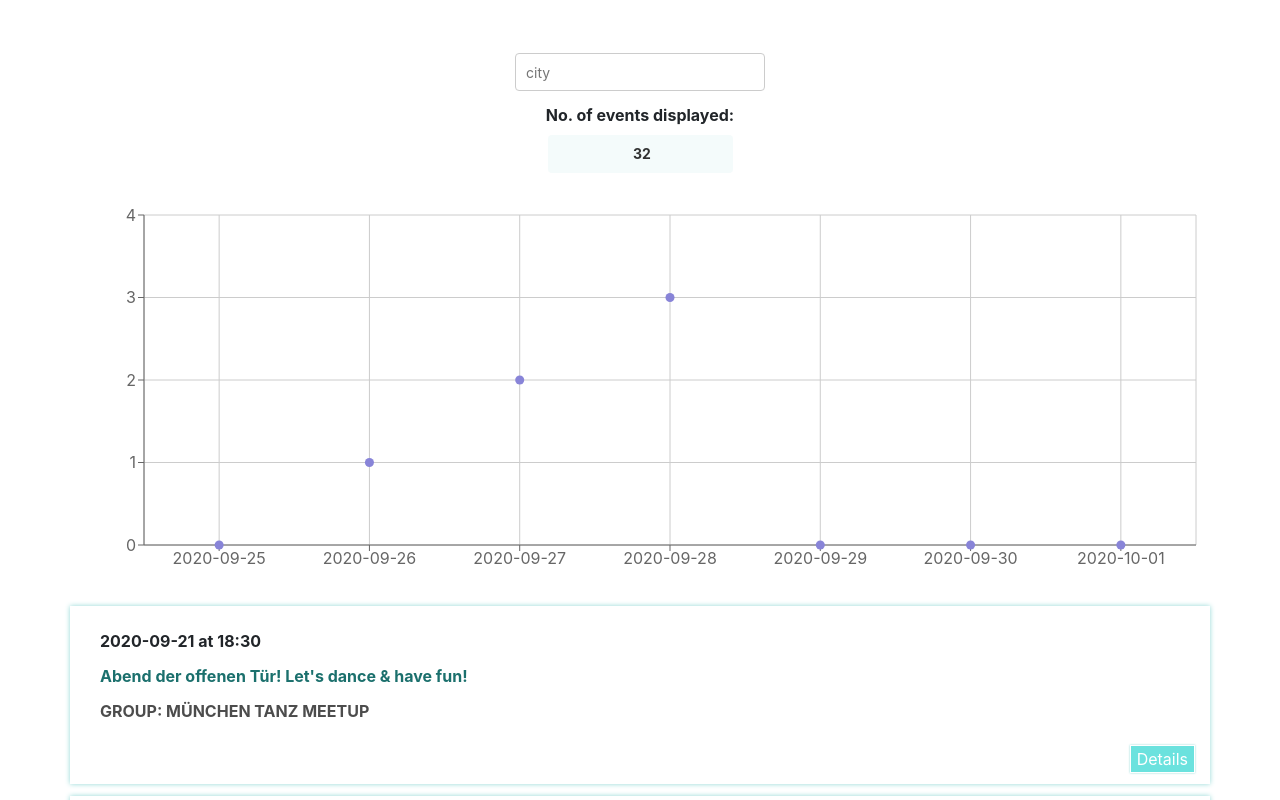
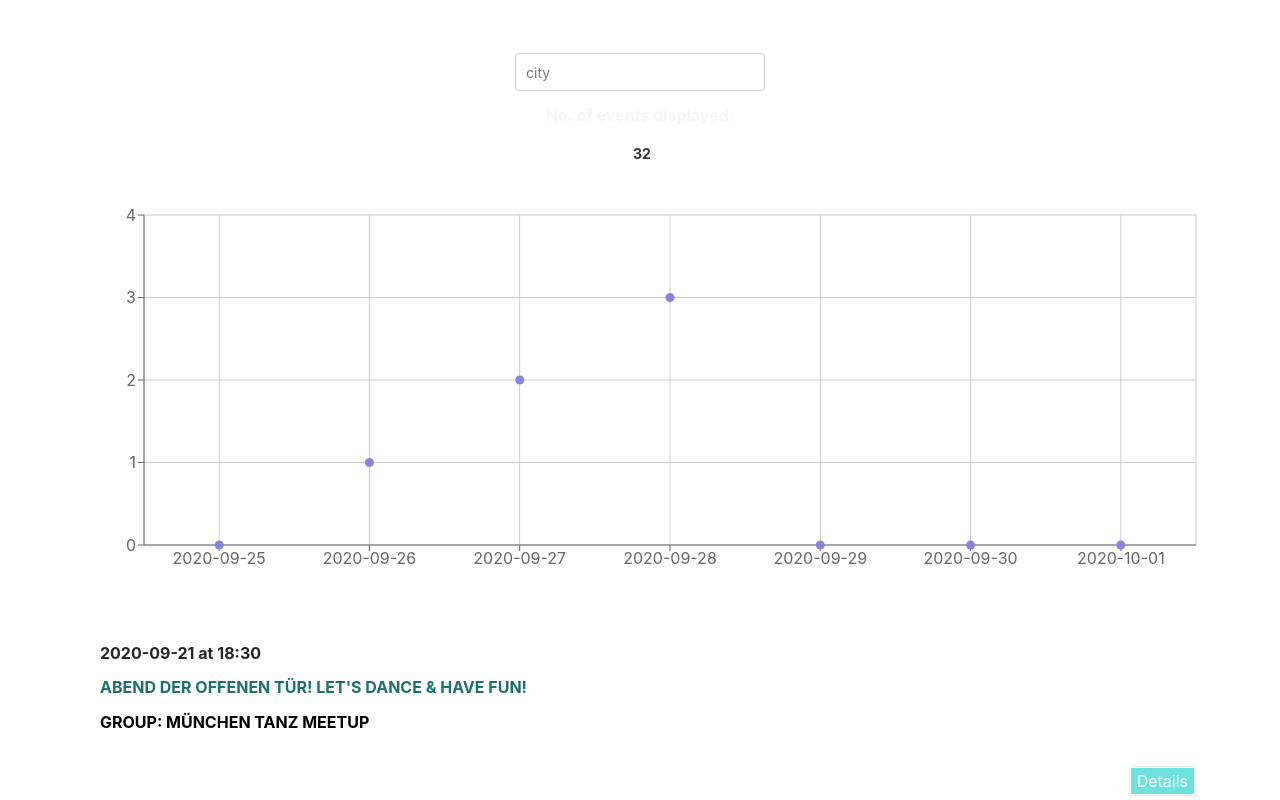
Before and after one commit to skouroufexis/meetup, a React (Create React App) app: page / in a window 1280 px wide. Shown: the top 800 px of the page. Built offline with nearby package versions, Linux system fonts and the light colour scheme; what atatus-spa would draw is missing.

Commit message:
Update App.css
added further styles

```diff
--- a/src/App.css
+++ b/src/App.css
@@ -1,10 +1,18 @@
 .App {
   text-align: center;
   padding: 2% 5%;
+
 }
+
+.app_title {margin-top: 2%;
+            font-family: 'Alfa Slab One', cursive;
+            color: darkcyan;
+
+      }
 
 .App * {
   box-sizing: border-box;
+
 }
 
 ul {
@@ -70,67 +78,52 @@ input[type="text"], input[type="number"] {
   position: relative;
 }
 
-/*
-
-.name {
-  font-size: 18px;
-  font-weight: 600;
-}
-
-.group-name {
-  text-transform: uppercase;
-  font-size: 14px;
-}
-
-.going, .visibility {
-  font-style: italic;
-}
-
-.description {
-  overflow-x: hidden;
-}
-
-.number-of-events {
-  width: 80px;
-  margin: 20px 0 50px;
-  text-align: right;
-} */
-
 .container {margin-top: 1%;}
 .row {justify-content: center;}
 
 
-label {font-weight: bold;}
+label {font-weight: bold; color: whitesmoke;}
+
+
+#top_menu_container {margin-top: 3%;
+                    background-image:url('./icons/Meetup.gif');
+                    background-size: contain;
+                    background-position: left;
+                    background-repeat: no-repeat;
+                    background-color: rgba(0,139,139,0.5);
+                    }
 
 #input_numberOfEvents {text-align: center;
                        margin-bottom: 2%;
                        color: rgba(0,0,0,0.8);
                        font-weight: bold;
                        border: none;
-                       background-color: rgb(145, 216, 214,0.1);
+                       background-color: white;
+                       /* background-color: rgb(145, 216, 214,0.1); */
                         }
 
 
-
-
+#scatterChart_header h5 {color: darkcyan;font-weight: bold;}
+#scatter_chart_container {}
 
 button {
         background-color:rgb(107, 226, 222);
         color: white;
         border: solid white thin;
         box-shadow: 0px 0px 2px rgb(145, 216, 214);
-        margin-top: 1%;
+        margin-top: 2%;
 
     }
 
+.event {
 
-.event {
-  /* background-color:rgb(145, 216, 214,0.15) ; */
-         box-shadow: 0px 0px 5px rgb(145, 216, 214,1);
+         border-bottom:  solid  rgb(145, 216, 214,1) 1px;
          padding-top: 1%;
          padding-bottom: 1%;
+         margin-top: 2%;
+      }
 
-      }
+.event_row { margin-top: 1%;}
 
 .div_eventContent div:nth-child(1) {
 
@@ -142,26 +135,30 @@ button {
   color: rgb(27, 112, 109);
   font-weight: bold;
   text-align: justify;
+  text-transform: uppercase;
 }
 
 
 .div_eventContent div:nth-child(3) {
   text-transform: uppercase;
-    color: rgba(0,0,0,0.7);
+    color: rgba(0,0,0,1);
     text-align: justify;
   }
 
 .div_eventContent div:nth-child(4) {
     color: rgba(0,0,0,1);
-
-    text-align: justify;
+    font-family: 'Balsamiq Sans', cursive;
+    border-radius: 0.5%;
+    background-color: rgba(245,245,245,0.6);
+    box-shadow: 0px 0px 5px darkcyan;
+    text-align: left;
+    word-break: break-word;
     }
 
     .div_eventContent div:nth-child(5) {
-      color:rgba(0,0,0,0.4);
+      color:rgba(0,0,0,0.5);
       text-align: left;
       font-style: italic;
-
       }
 
 .div_eventContent div:nth-child(6) {
@@ -170,20 +167,19 @@ button {
 
   }
 
-  .event_row { margin-top: 1%;}
 .div_eventContent div:nth-child(7) {
     color:rgba(0,0,0,0.4);
     text-align: justify;
 
 }
-.div_eventContent a:nth-child(1) {
+a{
 
+  word-break: break-word;
   color: rgb(27, 112, 109,1);
   cursor: pointer;
 }
 
 
-.div_eventContent a:nth-child(1):hover{
+a:hover{
   text-decoration: none;
-
 }
```
